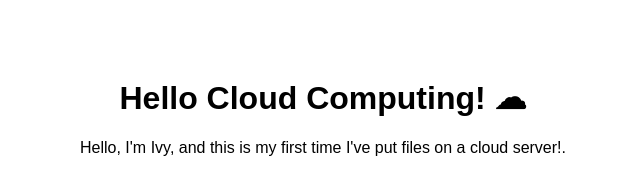
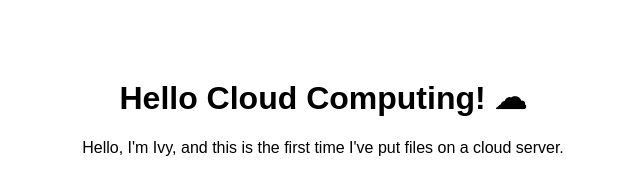
Before and after one commit to IVYSARMI/Ivy-first-cloud-page, a plain HTML site: page index.html in a window 1280 px wide. Shown: the full height of the page, 317-957 px from the left. Drawn offline with Linux system fonts and the light colour scheme.

Commit message:
Fix typo in introductory paragraph

```diff
--- a/index.html
+++ b/index.html
@@ -5,6 +5,6 @@
 </head>
 <body style="text-align:center; padding-top:50px; font-family:sans-serif;">
     <h1>Hello Cloud Computing! ☁</h1>
-    <p> Hello, I'm Ivy, and this is my first time I've put files on a cloud server!.</p></p>
+    <p> Hello, I'm Ivy, and this is the first time I've put files on a cloud server.</p></p>
 </body>
 </html>
```
